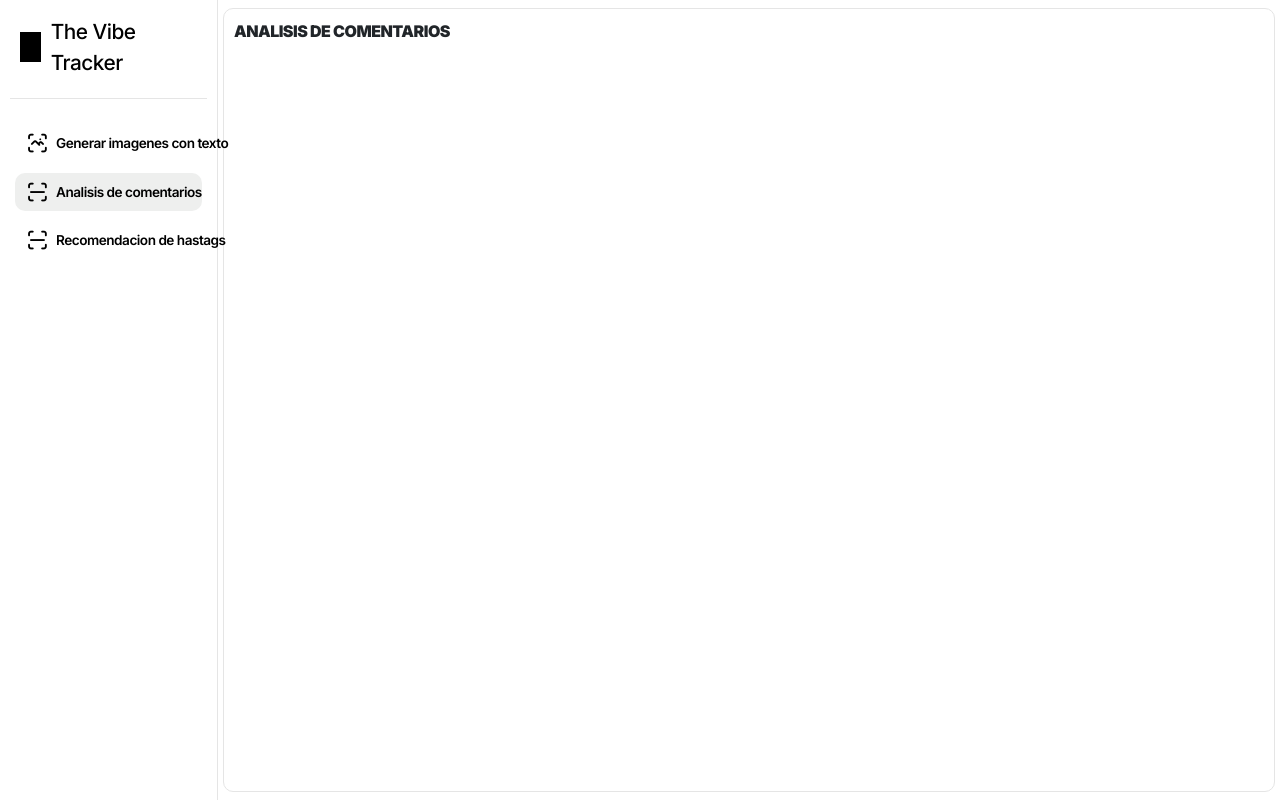
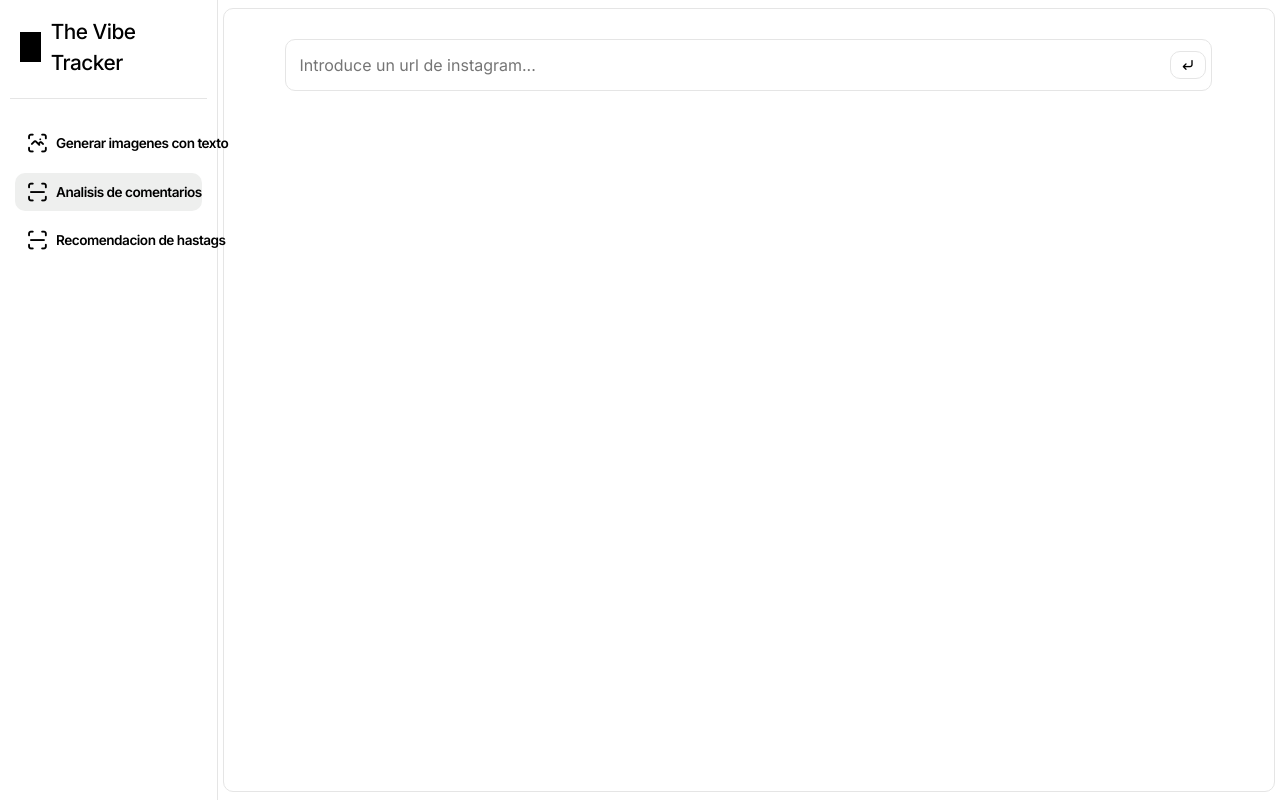
Before and after one commit to hugo-cordoba/Bootcamp-IA, a Flask app: page /generar-imagenes in a window 1280 px wide, after a click on "Analisis de comentarios". Run offline with Flask 3, Linux system fonts and the light colour scheme.

Commit message:
[ADD] comments from instagram

```diff
--- a/Sprint Final/app.py
+++ b/Sprint Final/app.py
@@ -3,6 +3,7 @@ from flask import Flask, request, render_template
 app = Flask(__name__)
 
 from models.generar_imagenes import generate_image
+from models.analisis_comentarios import load_comments
 
 
 
@@ -12,7 +13,6 @@ def internal_error(error):
 
 @app.route('/', methods=['GET'])
 def home():
-    # Redirige a generar_imagenes por defecto
     return render_template('index.html', image_path=None)
 
 
@@ -22,15 +22,17 @@ def generar_imagenes():
         prompt = request.form['prompt']
         seed = request.form.get('seed')
         image_path = generate_image(prompt, seed)
-        return render_template('index.html', image_path=image_path, prompt=prompt)
-    return render_template('index.html', image_path=None)
+        return render_template('index.html', image_path=image_path, prompt=prompt, active_section='generar-imagenes')
+    return render_template('index.html', image_path=None, active_section='generar-imagenes')
 
 @app.route('/analisis-comentarios', methods=['GET', 'POST'])
 def analisis_comentarios():
     if request.method == 'POST':
-        # Procesa y analiza comentarios aquí
-        pass
-    return render_template('index.html', image_path=None)
+        instagram_url = request.form['instagram_url']
+        instagram_comments = load_comments(instagram_url)
+        return render_template('index.html', instagram_comments=instagram_comments, active_section='analisis-comentarios')
+    return render_template('index.html', instagram_comments=None, active_section='analisis-comentarios')
+
 
 @app.route('/recomendacion-hastags', methods=['GET', 'POST'])
 def recomendacion_hastags():
--- a/Sprint Final/static/js/script.js
+++ b/Sprint Final/static/js/script.js
@@ -1,5 +1,9 @@
 document.addEventListener("DOMContentLoaded", function() {
     const links = document.querySelectorAll('.sidebar-link');
+    const activeSection = document.body.getAttribute('data-active-section');
+
+    // Establecer la sección activa al cargar
+    setActiveSection(activeSection);
 
     links.forEach(link => {
         link.addEventListener('click', function(e) {
@@ -43,9 +47,4 @@ document.addEventListener("DOMContentLoaded", function() {
             }
         });
     }
-
-    // Activa la sección inicial
-    const initialSection = 'generar-imagenes'; // Ajusta según la sección inicial deseada
-    window.history.replaceState({ section: initialSection }, '', '/' + initialSection);
-    setActiveSection(initialSection);
 });
--- a/Sprint Final/templates/index.html
+++ b/Sprint Final/templates/index.html
@@ -12,7 +12,7 @@
     <script src="../static/js/script.js"></script>
 </head>
 
-<body>
+<body data-active-section="{{ active_section }}">
     <div class="wrapper">
         <!-- BARRA LATERAL -->
 
@@ -71,12 +71,40 @@
                     </div>
                 </div>
 
+
+
                 <div id="analisis-comentarios" class="main" style="display:none;">
                     <!-- Contenido para análisis de comentarios -->
-                    <div>
-                        ANALISIS DE COMENTARIOS
+                    <div class='form-analisis-comentarios'>
+                        <div class="chat-display">
+                            {% if instagram_comments %}
+                                <table class="table table-hover">
+                                    <thead>
+                                        <tr>
+                                            <th>Comentarios</th>
+                                        </tr>
+                                    </thead>
+                                    <tbody>
+                                        {% for comment in instagram_comments %}
+                                            <tr>
+                                                <td>{{ comment }}</td>
+                                            </tr>
+                                        {% endfor %}
+                                    </tbody>
+                                </table>
+                            {% endif %}
+                        </div>
+
+                        <div class="form-container">
+                            <form class="form_send_prompt" action="/analisis-comentarios" method="post">
+                                <input id="input-text" type="text" name="instagram_url" placeholder="Introduce un url de instagram..." required autocomplete="off">
+                                <button id="input-button" type="submit"><i class="ti ti-corner-down-left"></i></button>
+                            </form>
+                        </div>
                     </div>
                 </div>
+
+
 
                 <div id="recomendacion-hastags" class="main" style="display:none;">
                     <!-- Contenido para análisis de comentarios -->
```
Also changed, not shown: Sprint Final/models/analisis_comentarios.py (+18 -15 lines), Sprint Final/static/images/l_1470489566.png (added), Sprint Final/static/images/l_2155736911.png (added), Sprint Final/static/images/l_3110220411.png (added), Sprint Final/static/images/o_3417720811.png (added), Sprint Final/static/images/t_1351898828.png (added).
